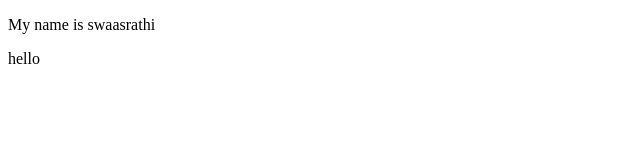
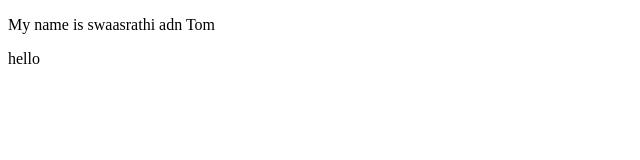
Before and after one commit to tancrescens/SCTP04-PT-HTML-CSS, a plain HTML site: page index.html in a window 1280 px wide. Shown: the full height of the page, 0-640 px from the left. Drawn offline with Linux system fonts and the light colour scheme.

Commit message:
Initialization

```diff
--- a/index.html
+++ b/index.html
@@ -6,7 +6,7 @@
     <title>Hello</title>
   </head>
   <body>
-    <p>My name is swaasrathi</p>
+    <p>My name is swaasrathi adn Tom</p>
     hello
   </body>
 </html>
```
Also changed, not shown: style.css (added).
